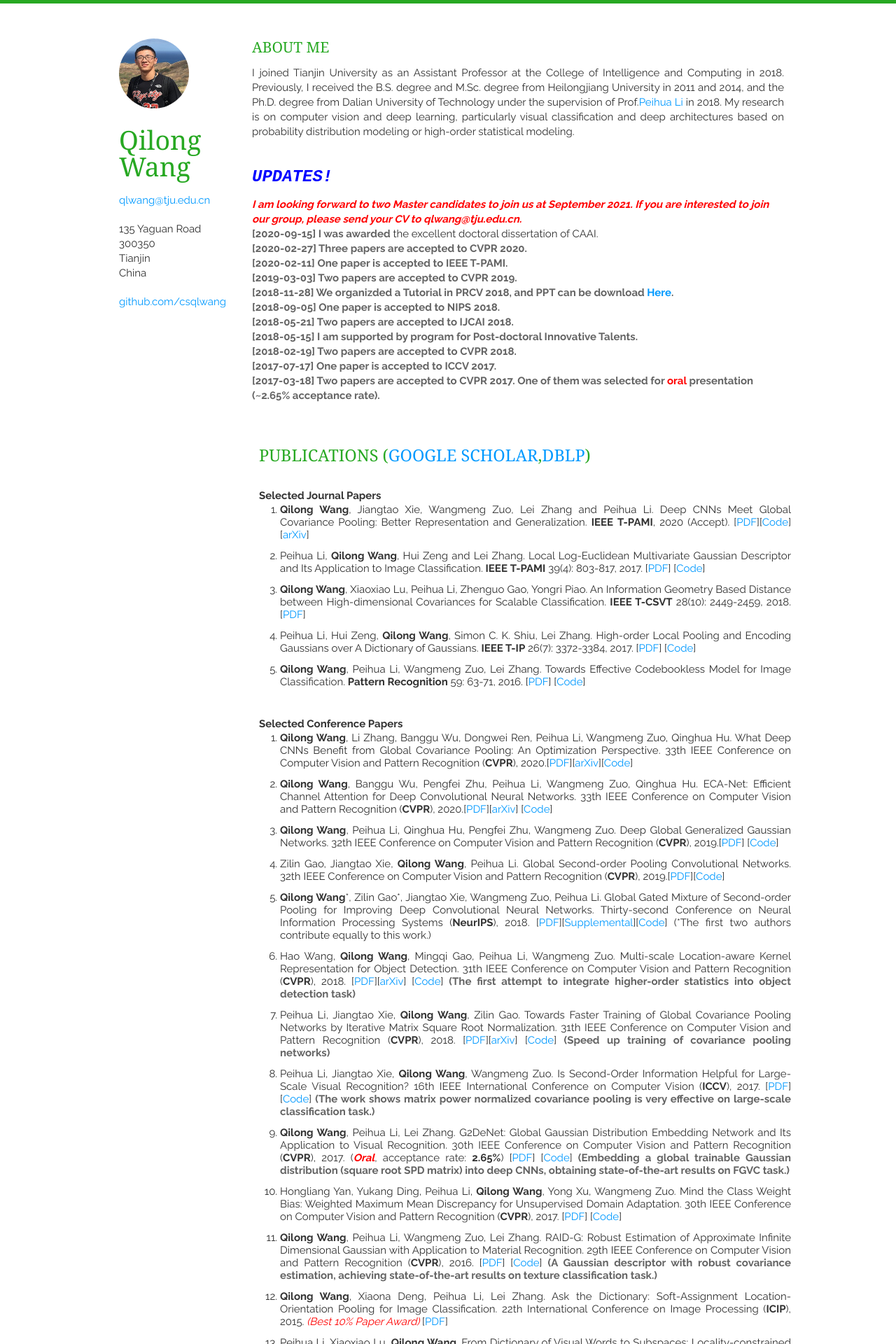
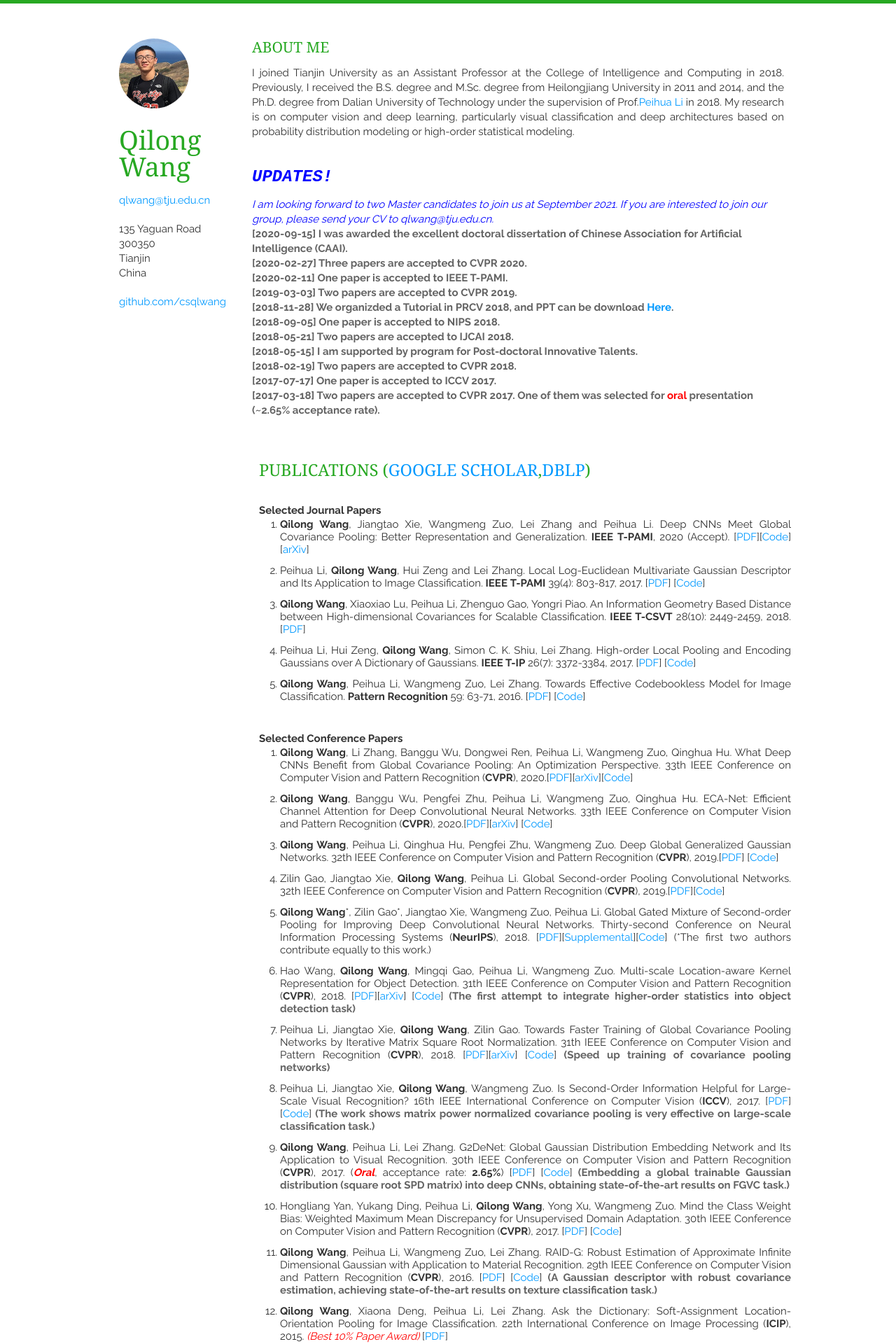
Before and after one commit to iamjingli/homepage, a Jekyll site: the page built from index.html, in a window 1280 px wide. Shown: the top 1920 px of the page at 70% size. Built offline with Jekyll 4.4.1, drawn with Linux system fonts in a browser that asks for light colours; nearby versions of some CDN libraries; the list of posts is cut into pages by our own code.

Commit message:
homepage

```diff
--- a/_includes/updates.html
+++ b/_includes/updates.html
@@ -12,15 +12,18 @@
 	font-weight: bold;
 	font-style: italic;
 }
-.STYLE15 {color: #3300FF}
+.STYLE16 {
+	color: #0000FF;
+	font-style: italic;
+}
 -->
 </style>
 <section class="thirteen columns">
     <h1 class="STYLE4"><span class="STYLE14">Updates!</span>    </h1>
     <address>
-    <p class="STYLE15">I am looking forward to two Master candidates to join us at September 2021. If you  are  interested to join our group, please send your CV to qlwang@tju.edu.cn.</p>
+    <p class="STYLE16">I am looking forward to two Master candidates to join us at September 2021. If you  are  interested to join our group, please send your CV to qlwang@tju.edu.cn.</p>
     <p><em>[2020-09-15]
-      I was <span id="tran_0_9" onmouseover="hlgt('#src_0_12,#tran_0_9')" onmouseout="unhlgt('#src_0_12,#tran_0_9')">awarded</span></em> the excellent doctoral dissertation of CAAI.</p>
+      I was <span id="tran_0_9" onmouseover="hlgt('#src_0_12,#tran_0_9')" onmouseout="unhlgt('#src_0_12,#tran_0_9')">awarded</span></em> <em>the excellent doctoral dissertation of Chinese Association for Artificial Intelligence (CAAI).</em></p>
     <p><em>[2020-02-27]
       Three papers are accepted to CVPR 2020.</em></p>
     <p><em>[2020-02-11]
```
